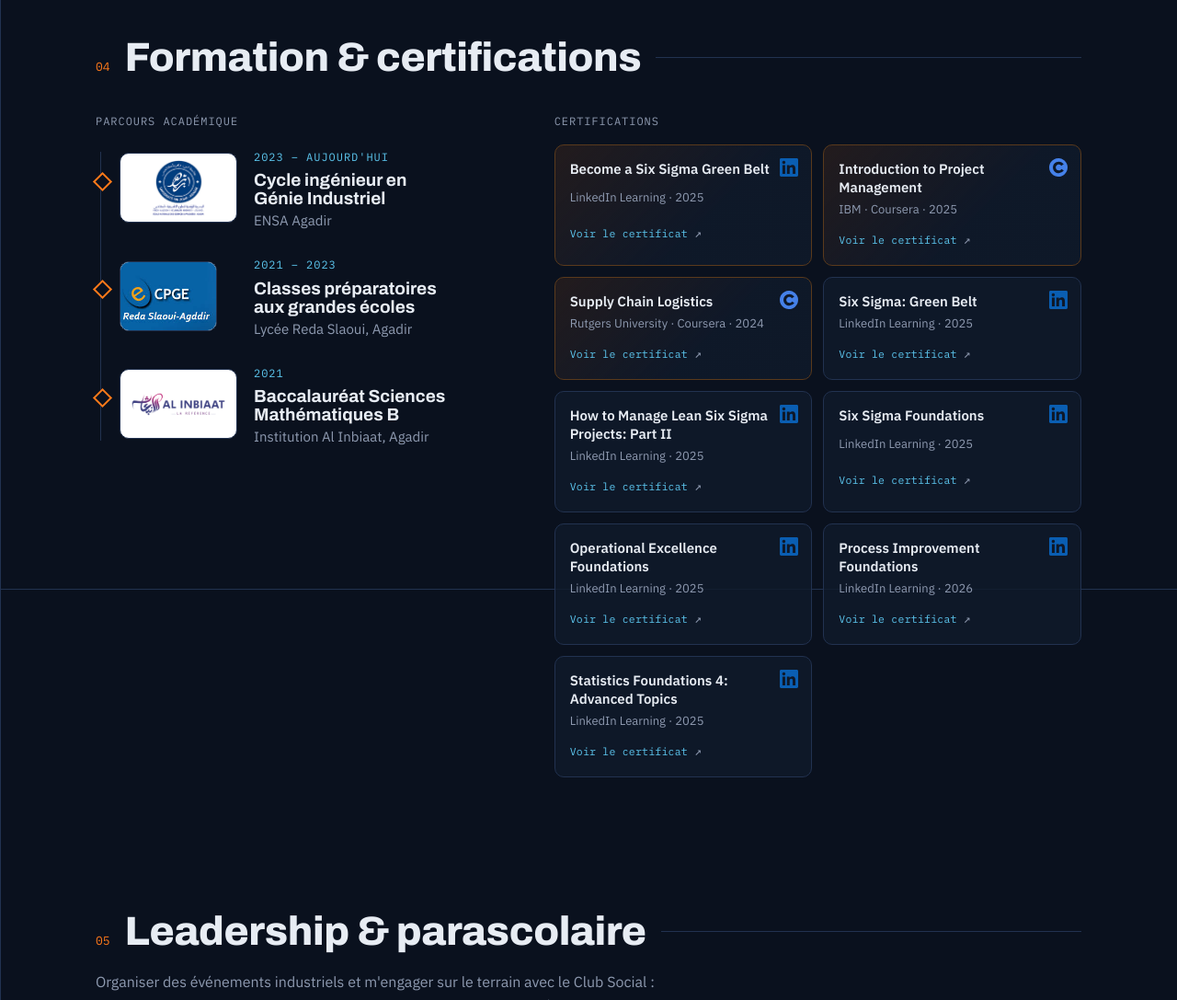
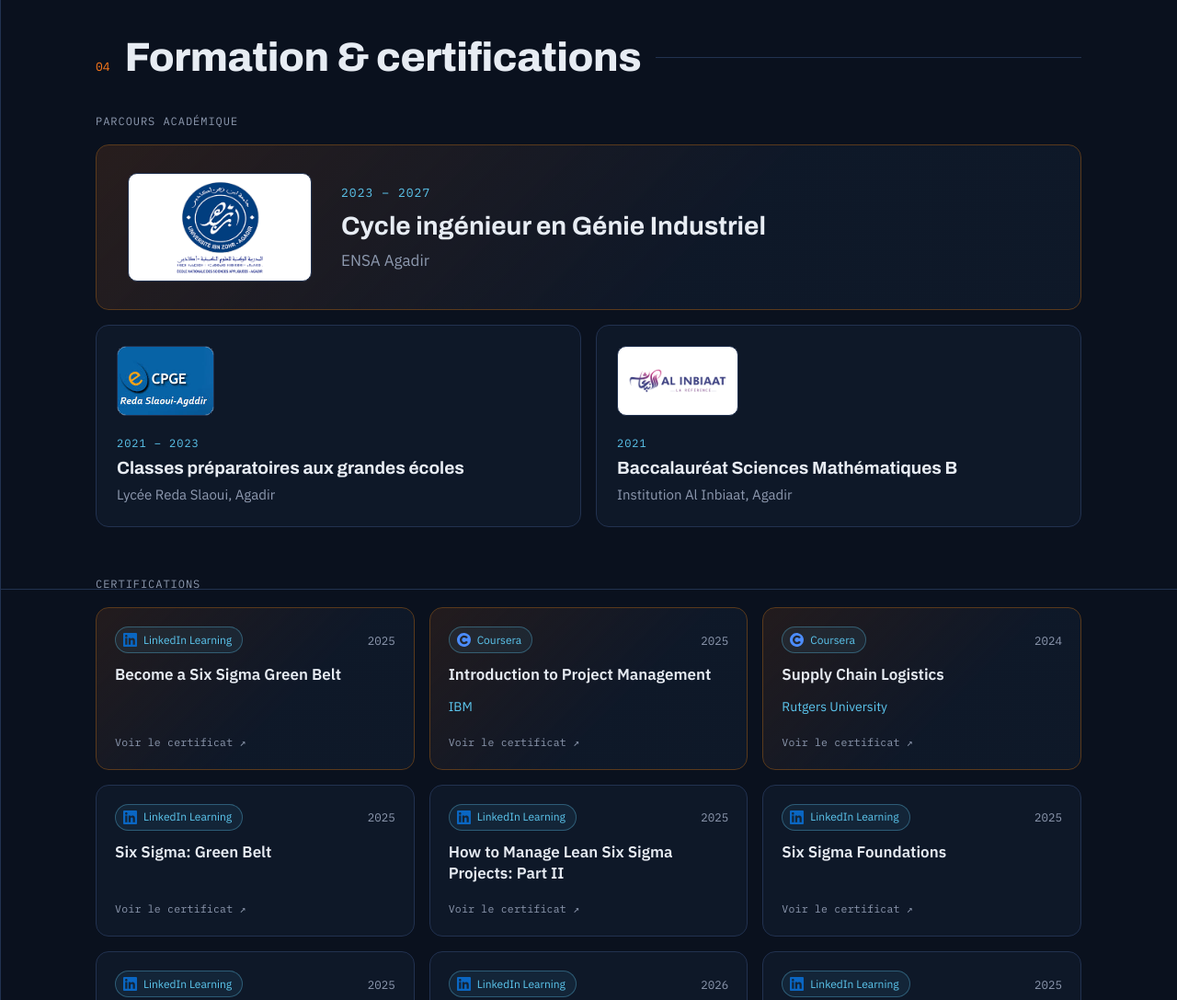
Before and after one commit to yahyadebbagh/yahyadebbagh.github.io, a plain HTML site: page index.html in a window 1280 px wide. Shown: the part 3360-4447 px from the top of the page at 92% size. Drawn offline with Linux system fonts and the light colour scheme; animation ran at ten frames a second.

Commit message:
Add files via upload

```diff
--- a/index.html
+++ b/index.html
@@ -160,32 +160,38 @@ section{padding:72px 0}
 @media (max-width:560px){.skills,.langs{grid-template-columns:1fr}}
 
 /* EDUCATION */
-.edu-grid{display:grid;grid-template-columns:1fr 1.25fr;gap:40px}
-.timeline{position:relative;padding-left:26px;display:grid;gap:22px;align-content:start}
-.timeline::before{content:"";position:absolute;left:5px;top:8px;bottom:8px;width:1px;background:var(--line)}
-.step{position:relative;display:grid;grid-template-columns:128px 1fr;gap:18px;align-items:center}
-.sl.full{padding:0;overflow:hidden;width:106px}.sl.full img{left:0;top:0;width:100%;height:100%;object-fit:cover}
-.sl{height:76px;border-radius:10px;background:#fff;display:grid;place-items:center;padding:6px 10px;border:1px solid var(--line)}
-.sl{position:relative}.sl img{position:absolute;left:10px;top:6px;width:calc(100% - 20px);height:calc(100% - 12px);object-fit:contain}
-.sl.mn{background:linear-gradient(135deg,#16233a,#0f1a2c);color:var(--data);font-family:var(--display);font-weight:800;font-size:17px;letter-spacing:.04em}
-.step::before{content:"";position:absolute;left:-26px;top:33px;width:11px;height:11px;border:2px solid var(--accent);background:var(--ink);transform:rotate(45deg)}
+.edu-grid{display:grid;grid-template-columns:1fr;gap:52px}
+.timeline{display:grid;grid-template-columns:1fr 1fr;gap:16px}
+.step{display:flex;flex-direction:column;gap:16px;border:1px solid var(--line);border-radius:14px;padding:22px;background:rgba(16,26,43,.82);transition:transform .25s,border-color .25s,box-shadow .25s}
+.step:hover{transform:translateY(-3px);border-color:#36507a;box-shadow:0 12px 30px rgba(0,0,0,.35)}
+.sl{position:relative;width:132px;height:76px;flex:none;border-radius:10px;background:#fff;border:1px solid var(--line)}
+.sl img{position:absolute;left:10px;top:6px;width:calc(100% - 20px);height:calc(100% - 12px);object-fit:contain}
+.sl.full{width:106px;overflow:hidden}.sl.full img{left:0;top:0;width:100%;height:100%;object-fit:cover}
+.sl.mn{display:grid;place-items:center;background:linear-gradient(135deg,#16233a,#0f1a2c);color:var(--data);font-family:var(--display);font-weight:800;font-size:17px;letter-spacing:.04em}
+.step.main{grid-column:1/-1;flex-direction:row;align-items:center;gap:32px;padding:30px 34px;border-color:#5a3a1c;background:linear-gradient(135deg,rgba(255,122,26,.12),rgba(16,26,43,.82) 62%)}
+.step.main .sl{width:200px;height:118px}
+.step.main h3{font-size:28px;margin:6px 0 6px}
+.step.main .st>div{font-size:17px}
+.step.main .mono{font-size:13px}
 .step .mono{color:var(--data)}
-.step h3{font-size:19px;font-weight:700;margin:4px 0 2px}
+.step h3{font-size:19px;font-weight:700;line-height:1.3;margin:4px 0 4px}
 .step .st>div{color:var(--muted);font-size:15px}
 .h-sub{font-family:var(--mono);font-size:12px;letter-spacing:.08em;text-transform:uppercase;color:var(--muted);margin:0 0 16px}
-.certs{display:grid;grid-template-columns:1fr 1fr;gap:12px}
-.cert{border:1px solid var(--line);border-radius:10px;padding:16px;background:rgba(16,26,43,.82);display:grid;gap:4px}
-a.cert{position:relative;text-decoration:none;color:inherit;cursor:pointer}
-.cert .ci{position:absolute;top:14px;right:14px;width:20px;height:20px;opacity:.9}.cert .ci svg{display:block;width:100%;height:100%}
-.cert b{font-weight:600;font-size:15px;line-height:1.35;padding-right:26px}
-.cert .cv{font-style:normal;font-family:var(--mono);font-size:11.5px;color:var(--data);margin-top:8px;letter-spacing:.02em}
+.certs{display:grid;grid-template-columns:repeat(3,1fr);gap:16px}
+.cert{display:flex;flex-direction:column;gap:12px;border:1px solid var(--line);border-radius:14px;padding:20px;background:rgba(16,26,43,.82)}
+a.cert{text-decoration:none;color:inherit;cursor:pointer}
+.cert .top{display:flex;align-items:center;justify-content:space-between;gap:10px}
+.cert .pill{display:inline-flex;align-items:center;gap:7px;font-size:12px;line-height:1;padding:6px 11px 6px 8px;border-radius:999px;border:1px solid rgba(92,198,238,.35);background:rgba(92,198,238,.08);color:var(--data)}
+.cert .ci{display:block;width:15px;height:15px;flex:none}.cert .ci svg{display:block;width:100%;height:100%}
+.cert .yr{font-family:var(--mono);font-size:12.5px;color:var(--muted)}
+.cert b{font-weight:700;font-size:17px;line-height:1.35}
+.cert .by{font-size:14px;color:var(--data)}
+.cert .cv{font-style:normal;font-family:var(--mono);font-size:11.5px;color:var(--muted);margin-top:auto;padding-top:6px;letter-spacing:.02em}
 .cert:hover .cv{color:var(--accent)}
 .cert:focus-visible{outline:2px solid var(--accent);outline-offset:3px}
-.cert span{font-size:13px;color:var(--muted)}
 .cert.star{border-color:#5a3a1c;background:linear-gradient(135deg,rgba(255,122,26,.10),rgba(16,26,43,.82) 60%)}
-@media (max-width:860px){.edu-grid{grid-template-columns:1fr}}
-@media (max-width:480px){.step{grid-template-columns:92px 1fr;gap:14px}.sl{height:62px}.sl.full{width:87px}}
-@media (max-width:520px){.certs{grid-template-columns:1fr}}
+@media (max-width:980px){.timeline,.certs{grid-template-columns:1fr 1fr}}
+@media (max-width:620px){.timeline,.certs{grid-template-columns:1fr}.step.main{flex-direction:column;align-items:flex-start;gap:16px;padding:22px}.step.main .sl{width:160px;height:94px}.step.main h3{font-size:22px}}
 
 /* ACTIVITIES */
 .act-group{margin-bottom:40px}
@@ -640,7 +646,7 @@ const LANGS = [
 ];
 
 const EDU = [
-  {y:{fr:"2023 – aujourd'hui",en:"2023 – present"}, t:{fr:"Cycle ingénieur en Génie Industriel",en:"Engineering degree, Industrial Engineering"}, s:"ENSA Agadir", logo:"img/edu/ensa.png"},
+  {y:"2023 – 2027", t:{fr:"Cycle ingénieur en Génie Industriel",en:"Engineering degree, Industrial Engineering"}, s:"ENSA Agadir", logo:"img/edu/ensa.png"},
   {y:"2021 – 2023", t:{fr:"Classes préparatoires aux grandes écoles",en:"Preparatory classes for engineering schools"}, s:{fr:"Lycée Reda Slaoui, Agadir",en:"Reda Slaoui High School, Agadir"}, logo:"img/edu/cpge.png", full:true},
   {y:"2021", t:{fr:"Baccalauréat Sciences Mathématiques B",en:"Baccalaureate in Mathematical Sciences (B)"}, s:{fr:"Institution Al Inbiaat, Agadir",en:"Al Inbiaat Institution, Agadir"}, logo:"img/edu/inbiaat.png"}
 ];
@@ -780,8 +786,10 @@ function render(){
   $("skills-grid").innerHTML = SKILLS.map(s=>`<div class="skill"><h3><i></i>${esc(L(s.t))}</h3>${tagsHTML(s.i)}</div>`).join("");
   $("langs").innerHTML = LANGS.map(l=>`<div class="lng"><b>${esc(L(l.n))}</b><span class="mono">${esc(L(l.l))}</span><div class="bar"><span style="width:${l.p}%"></span></div></div>`).join("");
 
-  $("timeline").innerHTML = EDU.map(e=>`<div class="step"><div class="sl${e.logo?"":" mn"}${e.full?" full":""}">${e.logo?`<img src="${e.logo}" alt="${esc(L(e.s))}" loading="lazy">`:esc(e.mono||"")}</div><div class="st"><span class="mono">${esc(L(e.y))}</span><h3>${esc(L(e.t))}</h3><div>${esc(L(e.s))}</div></div></div>`).join("");
-  $("certs").innerHTML = CERTS.map(c=>`<a class="cert${c.star?" star":""}" href="${esc(c.url||LI_CERTS)}" target="_blank" rel="noopener noreferrer"><i class="ci">${ICONS[c.ic]||ICONS.cap}</i><b>${esc(c.t)}</b><span>${esc(c.o)}</span><em class="cv">${esc(c.url?T[lang].cert_open:T[lang].cert_li)} <span aria-hidden="true">↗</span></em></a>`).join("");
+  $("timeline").innerHTML = EDU.map((e,i)=>`<div class="step${i===0?" main":""}"><div class="sl${e.logo?"":" mn"}${e.full?" full":""}">${e.logo?`<img src="${e.logo}" alt="${esc(L(e.s))}" loading="lazy">`:esc(e.mono||"")}</div><div class="st"><span class="mono">${esc(L(e.y))}</span><h3>${esc(L(e.t))}</h3><div>${esc(L(e.s))}</div></div></div>`).join("");
+  $("certs").innerHTML = CERTS.map(c=>{
+    const parts=c.o.split(" · "), year=parts.pop(), plat=c.ic==="linkedin"?"LinkedIn Learning":"Coursera", by=parts.filter(p=>p!=="LinkedIn Learning"&&p!=="Coursera").join(" · ");
+    return `<a class="cert${c.star?" star":""}" href="${esc(c.url||LI_CERTS)}" target="_blank" rel="noopener noreferrer"><div class="top"><span class="pill"><i class="ci">${ICONS[c.ic]||ICONS.cap}</i>${plat}</span><span class="yr">${esc(year)}</span></div><b>${esc(c.t)}</b>${by?`<span class="by">${esc(by)}</span>`:""}<em class="cv">${esc(c.url?T[lang].cert_open:T[lang].cert_li)} <span aria-hidden="true">↗</span></em></a>`;}).join("");
 
   $("acts").innerHTML = ACT_GROUPS.map(g=>`
     <div class="act-group"><p class="h-sub">${esc(L(g.t))}</p><div class="acts">
```
